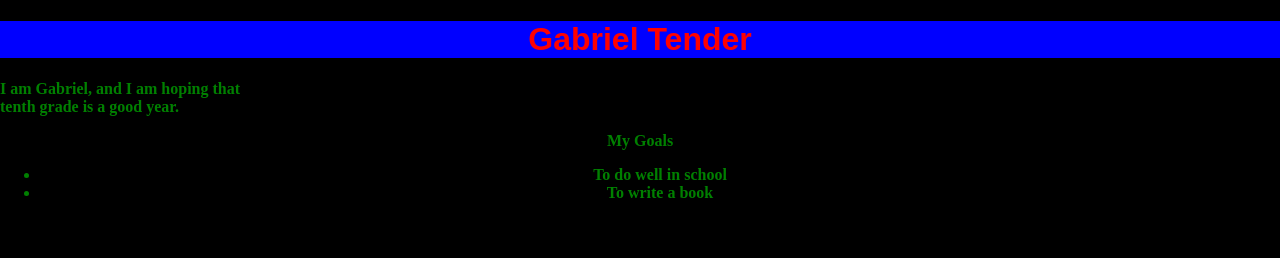
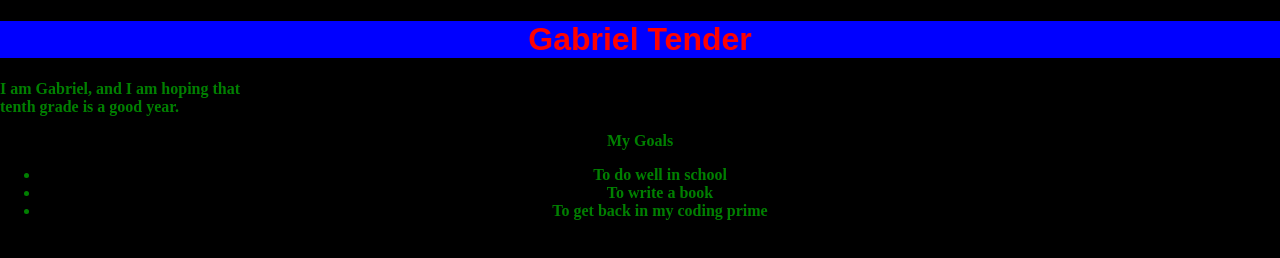
Before and after one commit to GabeCodesAtSchool/GabeCodesAtSchool.github.io, a plain HTML site: page index.html in a window 1280 px wide. Drawn offline with Linux system fonts and the light colour scheme.

Commit message:
Update index.html

```diff
--- a/index.html
+++ b/index.html
@@ -20,6 +20,7 @@
         <ul>
           <li class="goals">To do well in school</li>
           <li class="goals">To write a book</li>
+          <li class="goals">To get back in my coding prime</li>
         </ul>
       </p>
       </p>
```
